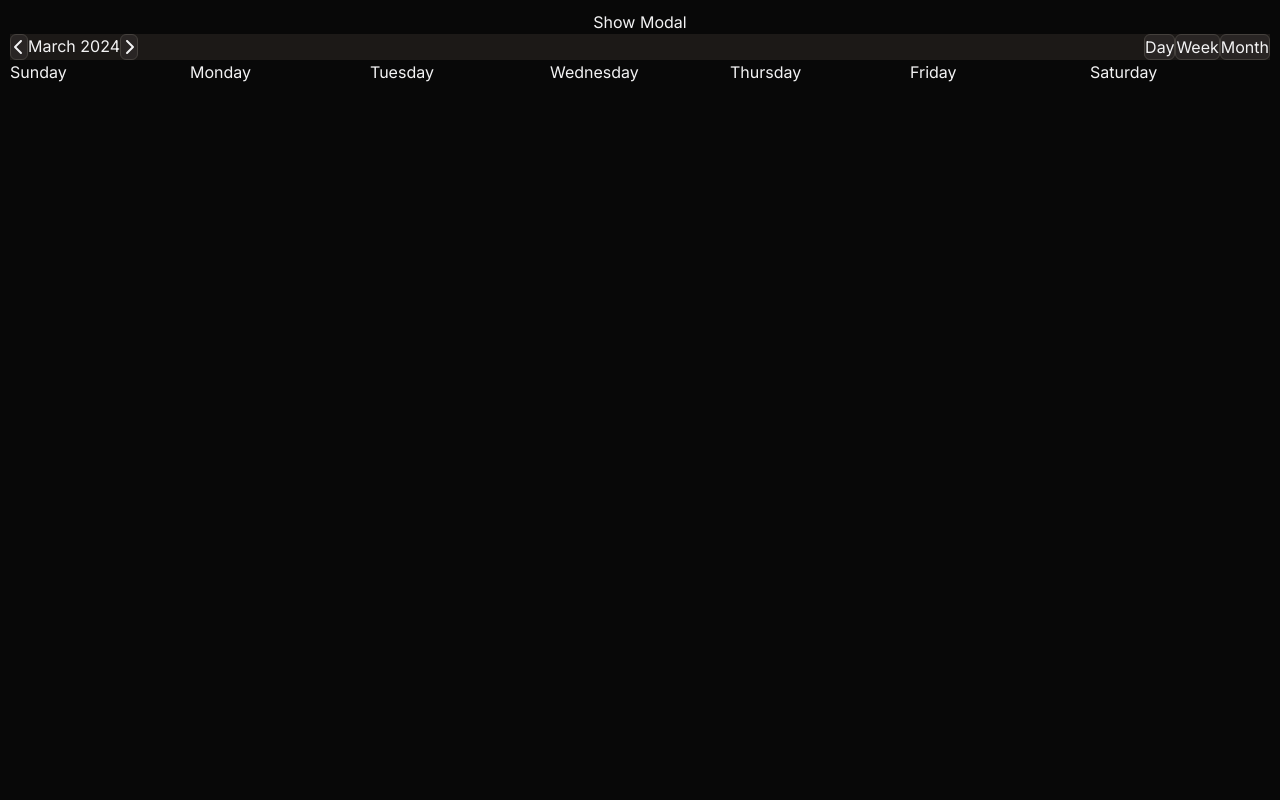
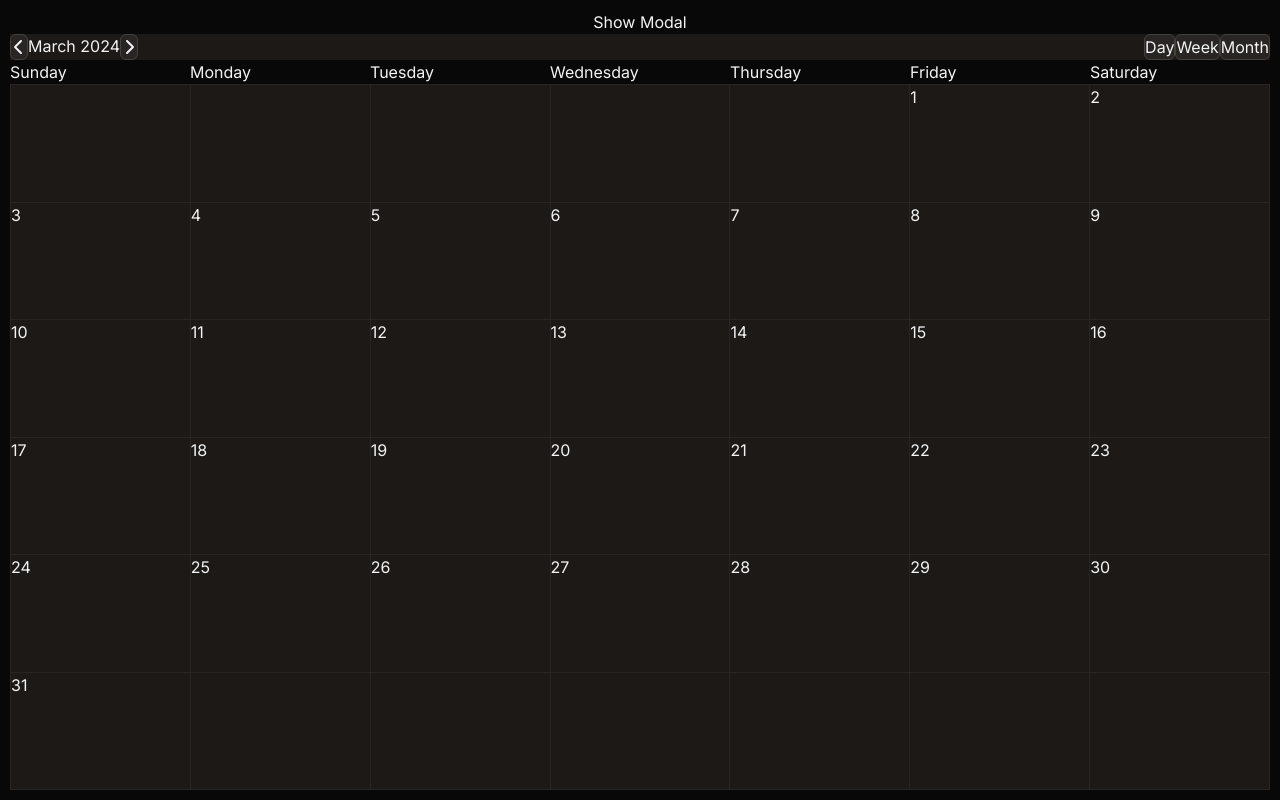
Before and after one commit to marielle-lopez/chrono, a React (Vite) app in the folder frontend/: page / in a window 1280 px wide. Built offline with nearby package versions, Linux system fonts and the light colour scheme.

Commit message:
pass 'view' prop

```diff
--- a/frontend/src/pages/MonthPage/MonthPage.tsx
+++ b/frontend/src/pages/MonthPage/MonthPage.tsx
@@ -5,7 +5,9 @@ const MonthPage = ({ month, year }: { month: number; year: number }) => {
   return (
     <main className="flex flex-col flex-grow">
       <CellHeaders />
-      {month !== -1 && year !== -1 && <CellList year={year} month={month} />}
+      {month !== -1 && year !== -1 && (
+        <CellList view="month" year={year} month={month} />
+      )}
     </main>
   );
 };
```
